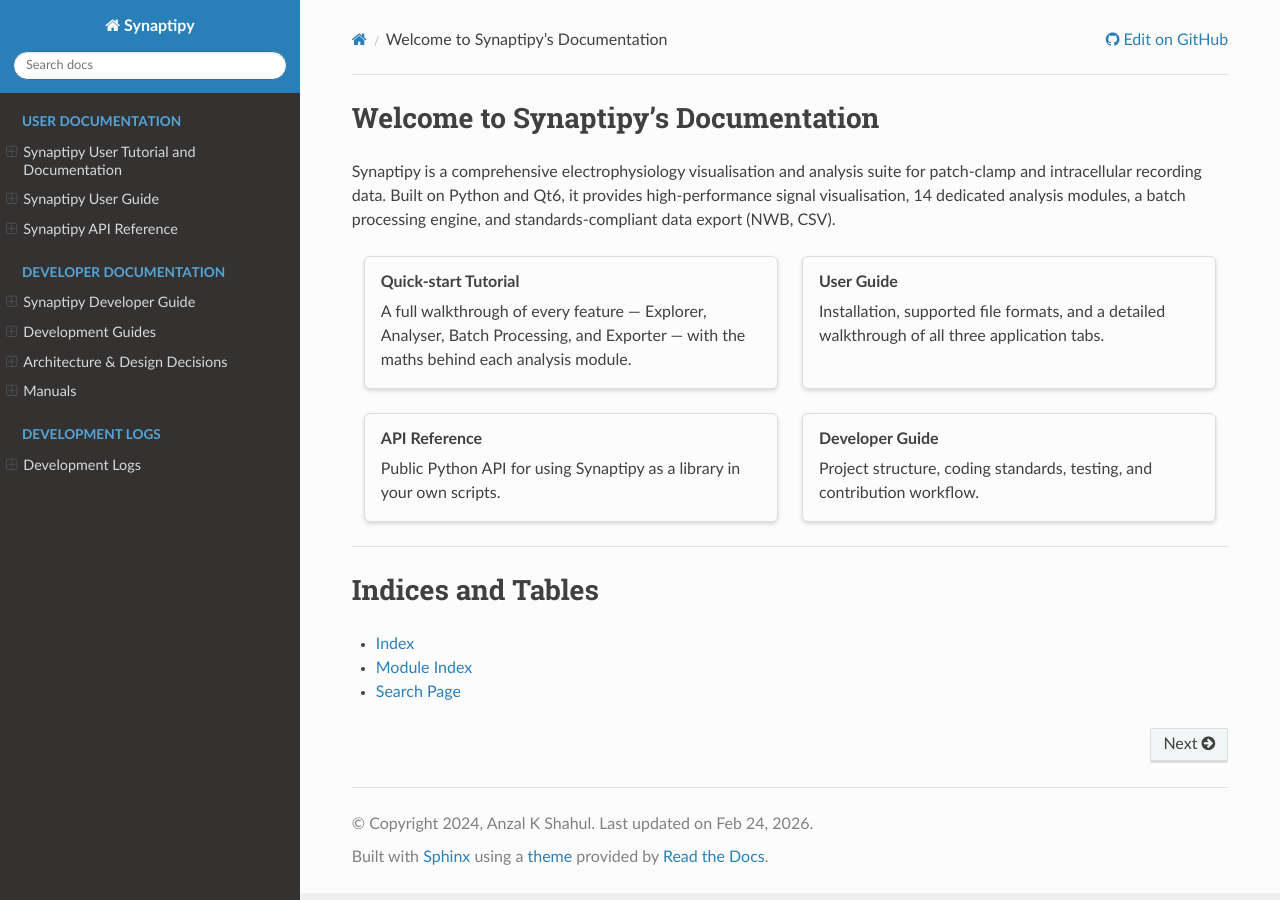
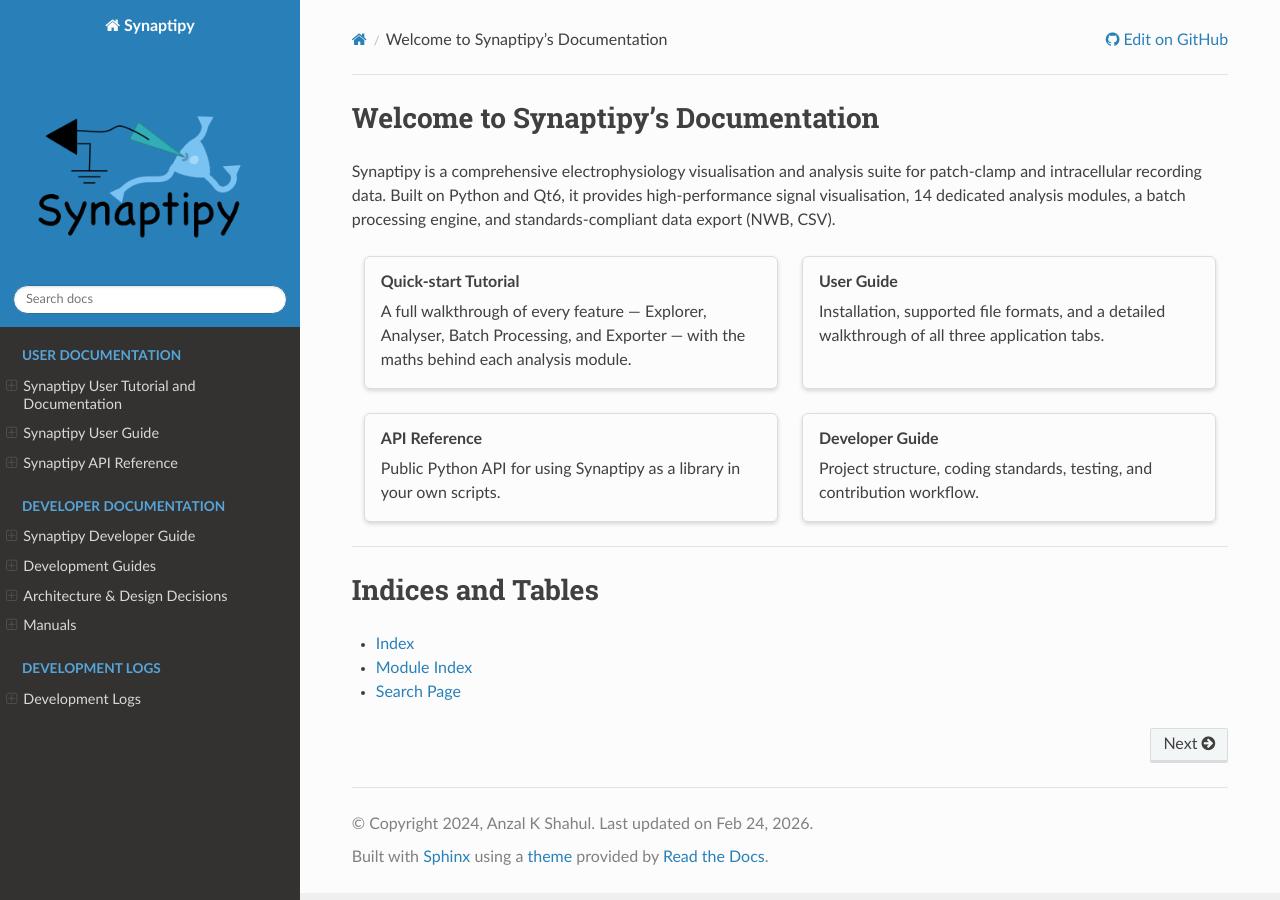
Before and after one commit to anzalks/synaptipy, a Sphinx documentation site: the page built from docs/index.rst, in a window 1280 px wide. Built offline with Sphinx 7.4.7 and the Read the Docs theme 3.1.0, drawn with Linux system fonts in a browser that asks for light colours.

Commit message:
docs: add Synaptipy logo/favicon to RTD build

```diff
--- a/docs/conf.py
+++ b/docs/conf.py
@@ -170,8 +170,8 @@
     "custom.css",
 ]
 
-# html_logo = "_static/logo.png"
-# html_favicon = "_static/favicon.ico"
+html_logo = "_static/logo.png"
+html_favicon = "_static/logo.png"
 
 html_last_updated_fmt = "%b %d, %Y"
 
```
Also changed, not shown: docs/_static/logo.png (added).
